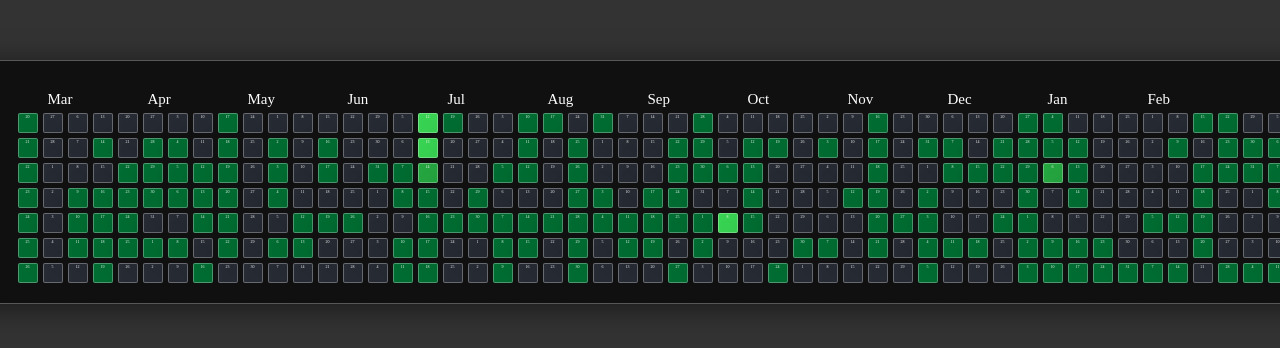
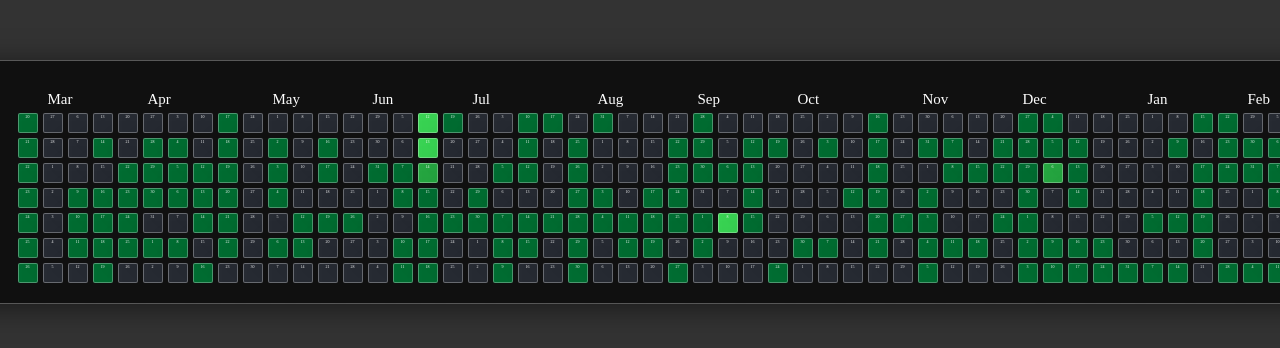
Before and after one commit to jcharo1/react-github-activity-calendar, a React (Create React App) app in the folder github-heatmap/: page / in a window 1280 px wide. Shown: the part 218-566 px from the top of the page. Built offline with nearby package versions, Linux system fonts and the light colour scheme.

Commit message:
fixed top month name alignment

```diff
--- a/github-heatmap/src/Graph.js
+++ b/github-heatmap/src/Graph.js
@@ -2120,7 +2120,7 @@ const testData = [
     __typename: "ContributionCalendarWeek",
   },
 ];
-
+console.log(testData.length);
 export default function Graph() {
   const calenderWeeks = testData.map((week) => {
     let displayMonth;
@@ -2131,31 +2131,12 @@ export default function Graph() {
 
       const formattedDay = dayDate.getDate();
       let month = dayDate.getMonth();
-      //   console.log(day);
-      //   console.log(dayDate);
-      //   console.log(month);
-      //   console.log(months[month]);
+
       if (isFirstOfMonth(formattedDay)) {
-        // let outputmonth = months[month];
         displayMonth = months[month];
-        // console.log(formattedDay);
-        // console.log(month);
-        console.log(displayMonth);
 
-        // add heading of month
-        // const month = dayDate.getMonth();
-        // console.log(day);
-        // console.log(dayDate);
-        // console.log(month);
-        // console.log(months[month]);
+        // console.log(displayMonth);
       }
-      //   console.log(formatDay);
-      //   const month = dayDate.getMonth();
-      //   console.log(month);
-      //   console.log(months[month]);
-
-      //   const date = day.date.split("-")[2];
-      //   console.log(date);
 
       let bgColorClass = getColor(dayCount);
 
@@ -2168,9 +2149,8 @@ export default function Graph() {
     });
     return (
       <>
-        {displayMonth && (
-          <div className="calender-week__month">{displayMonth}</div>
-        )}
+        <div className="calender-week__month">{displayMonth}</div>
+
         <div className="calender-week">{weekDays}</div>
       </>
     );
--- a/github-heatmap/src/Graph.scss
+++ b/github-heatmap/src/Graph.scss
@@ -97,8 +97,8 @@ html {
 
 
     display: grid;
-    grid-template-rows: min-content min-content;
-    grid-template-columns: [first-col-start]6rem[first-col-end] repeat(53, 2rem);
+    grid-template-rows: [first-row-start]min-content [first-row-end second-row-start] min-content [second-row-end];
+    grid-template-columns: [first-col-start]6rem[first-col-end calender-start] repeat(53, 2rem) [calender-end];
     column-gap: .5rem;
     row-gap: .5rem;
     border-radius: 1rem;
@@ -120,7 +120,7 @@ html {
 
 .calender-day-label {
     grid-column: first-col-start/first-col-end;
-    grid-row: 1/-1;
+    grid-row: 2/-1;
     display: flex;
     flex-direction: column;
     flex-wrap: nowrap;
@@ -147,11 +147,24 @@ html {
 
 
     &__month {
+
         margin-left: 3rem;
+
         color: white;
-        grid-column: span 4;
+        // width: 8rem;
+        grid-column: span 1;
         grid-row: 1 / span 1;
         font-size: 1.5rem;
+        display: grid;
+        grid-template-columns: 4.5rem;
+        column-gap: 10px;
+
+
+
+        // display: flex;
+        // flex-direction: column;
+        // justify-content: space-between;
+        // align-items: center;
 
     }
 
```
